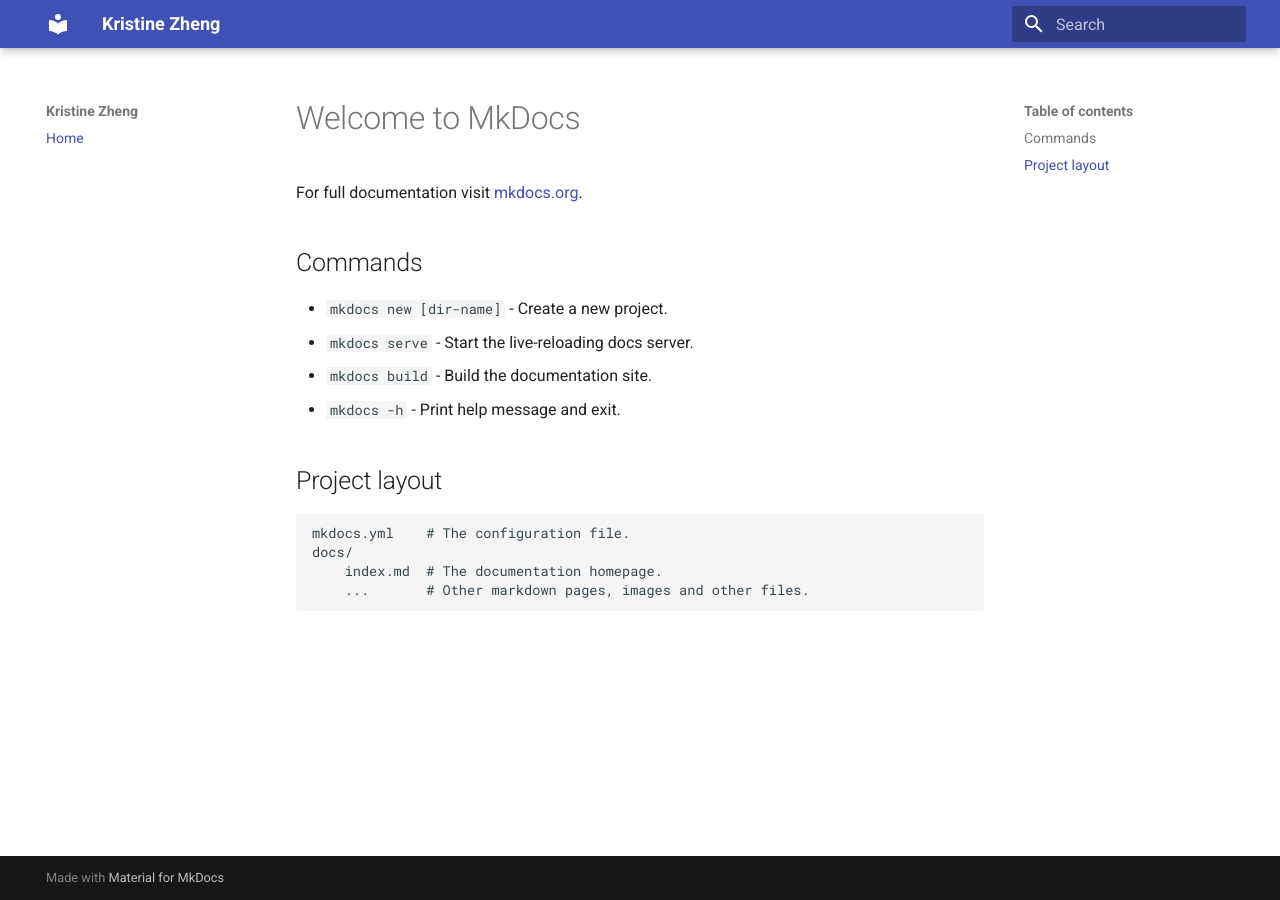
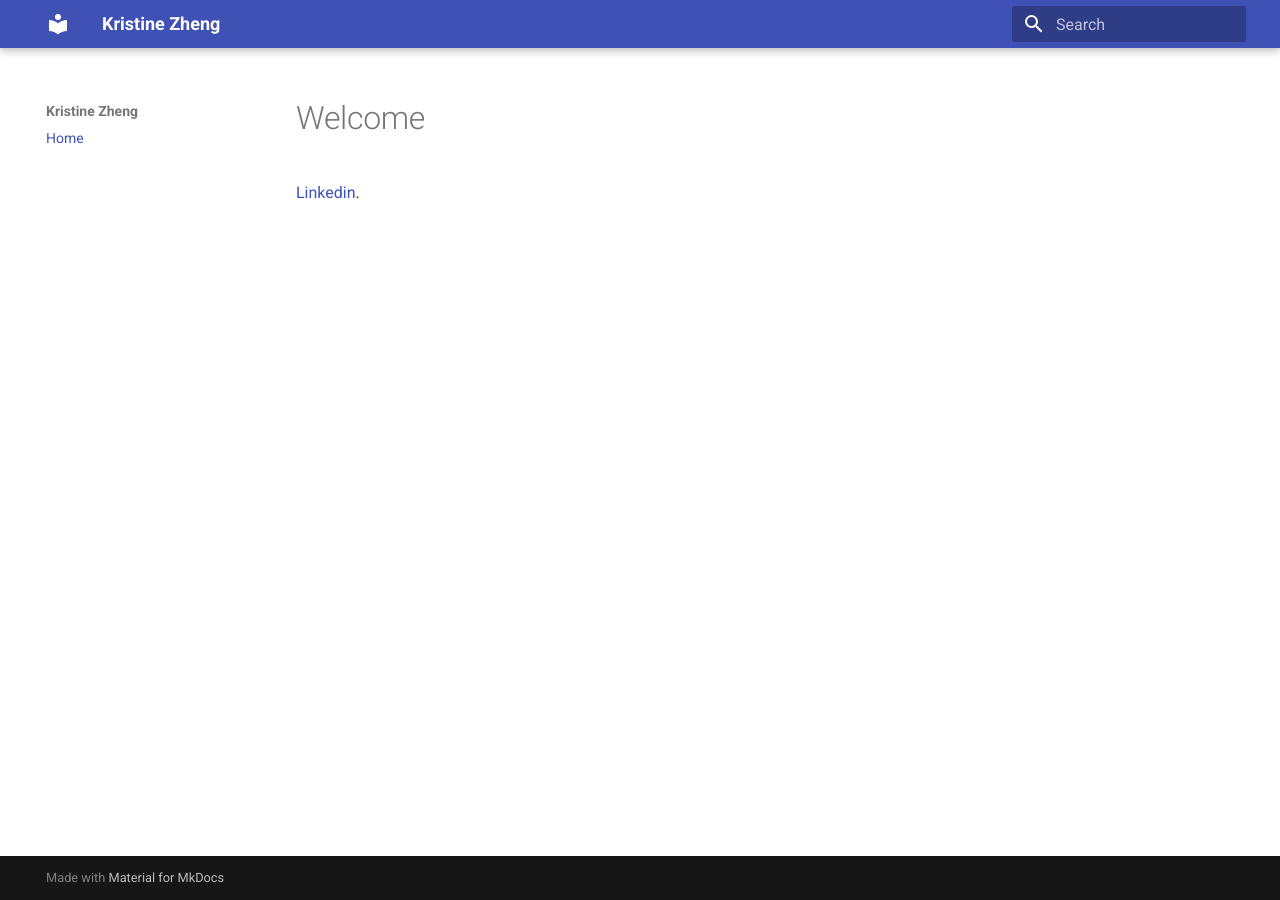
Before and after one commit to kristinezheng/Portfolio, an MkDocs documentation site: the page built from docs/index.md, in a window 1280 px wide. Built offline with MkDocs 1.6.1 and Material for MkDocs 9.7.7, drawn with Linux system fonts in a browser that asks for light colours.

Commit message:
from csv

```diff
--- a/docs/index.md
+++ b/docs/index.md
@@ -1,17 +1,2 @@
-# Welcome to MkDocs
-
-For full documentation visit [mkdocs.org](https://www.mkdocs.org).
-
-## Commands
-
-* `mkdocs new [dir-name]` - Create a new project.
-* `mkdocs serve` - Start the live-reloading docs server.
-* `mkdocs build` - Build the documentation site.
-* `mkdocs -h` - Print help message and exit.
-
-## Project layout
-
-    mkdocs.yml    # The configuration file.
-    docs/
-        index.md  # The documentation homepage.
-        ...       # Other markdown pages, images and other files.
+# Welcome
+[Linkedin](https://www.linkedin.com/in/kristine-zheng-4695201b2/).
```
Also changed, not shown: docs/education.md (added, +10 -0 lines).
